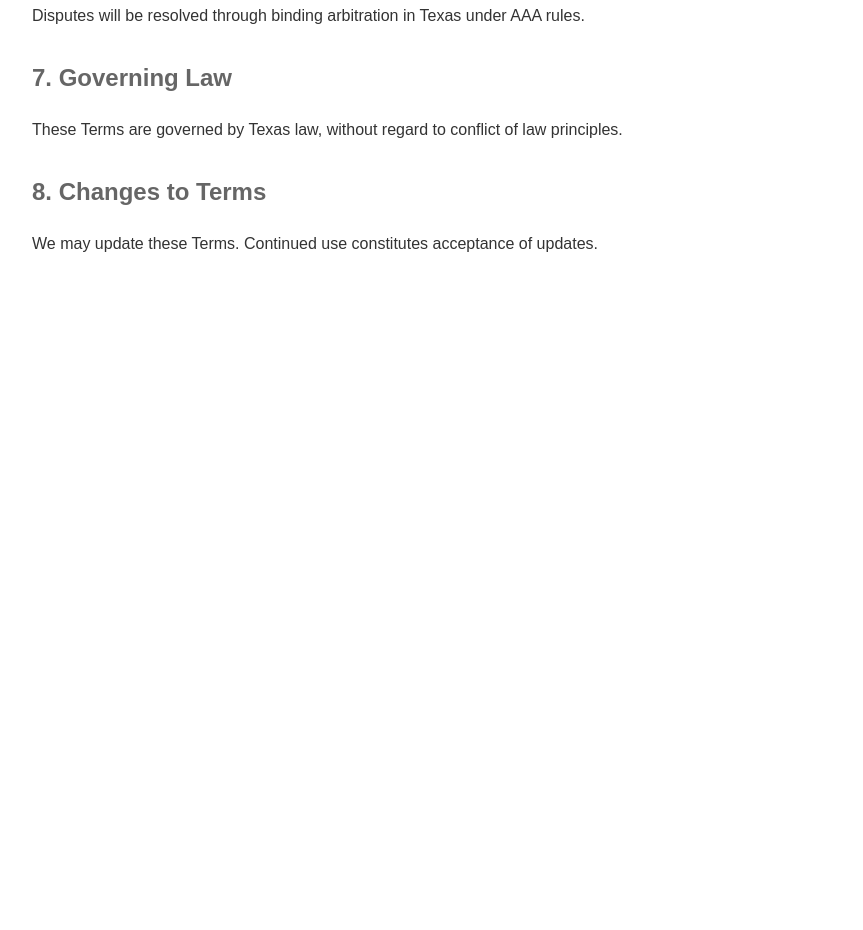
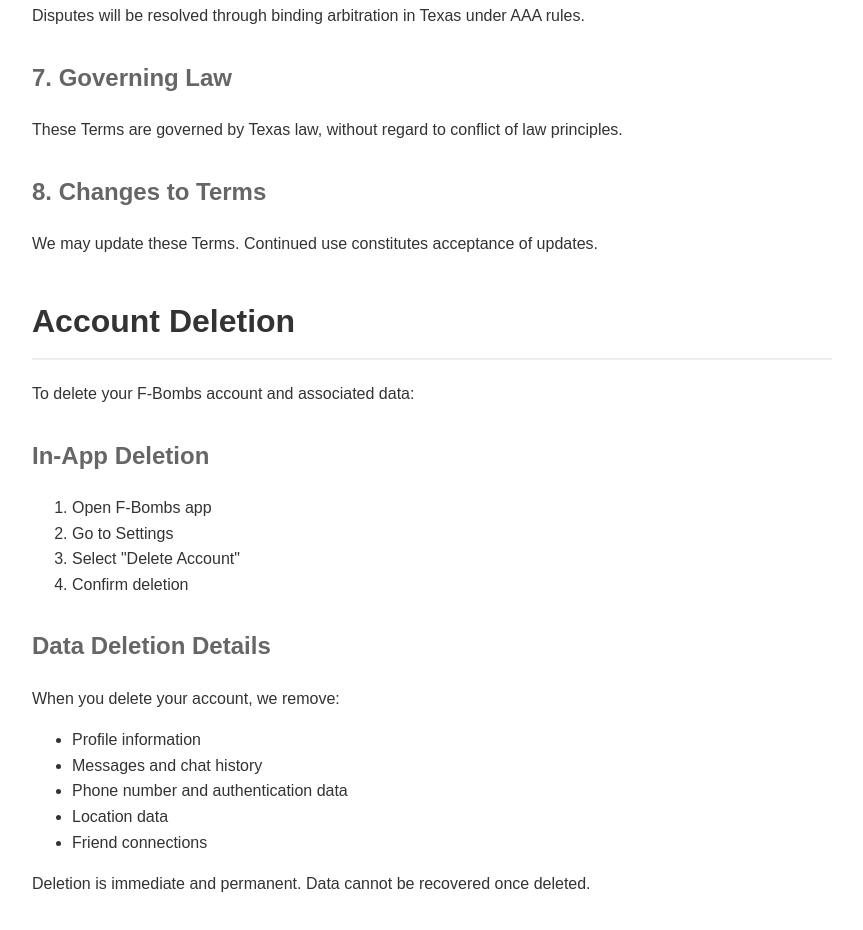
Before and after one commit to f-bombs/legal, a plain HTML site: page index.html in a window 1280 px wide. Shown: the part 2443-3373 px from the top of the page, without its empty margins (208-1071 px from the left). Before the commit the page ends 2759 px from the top, so only its background shows below. Drawn offline with Linux system fonts and the light colour scheme.

Commit message:
Update index.html

```diff
--- a/index.html
+++ b/index.html
@@ -101,5 +101,29 @@
         <h2>8. Changes to Terms</h2>
         <p>We may update these Terms. Continued use constitutes acceptance of updates.</p>
     </div>
+    <div id="deletion" class="content">
+        <h1>Account Deletion</h1>
+        <p>To delete your F-Bombs account and associated data:</p>
+
+        <h2>In-App Deletion</h2>
+        <ol>
+            <li>Open F-Bombs app</li>
+            <li>Go to Settings</li>
+            <li>Select "Delete Account"</li>
+            <li>Confirm deletion</li>
+        </ol>
+
+        <h2>Data Deletion Details</h2>
+        <p>When you delete your account, we remove:</p>
+        <ul>
+            <li>Profile information</li>
+            <li>Messages and chat history</li>
+            <li>Phone number and authentication data</li>
+            <li>Location data</li>
+            <li>Friend connections</li>
+        </ul>
+
+        <p>Deletion is immediate and permanent. Data cannot be recovered once deleted.</p>
+    </div>
 </body>
 </html>
```
